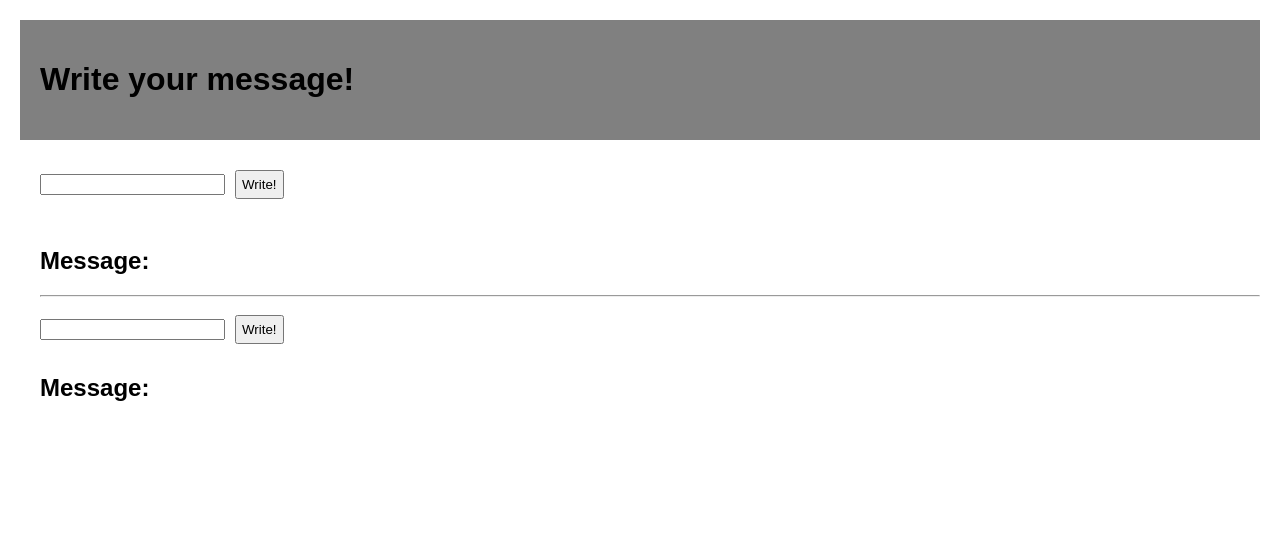
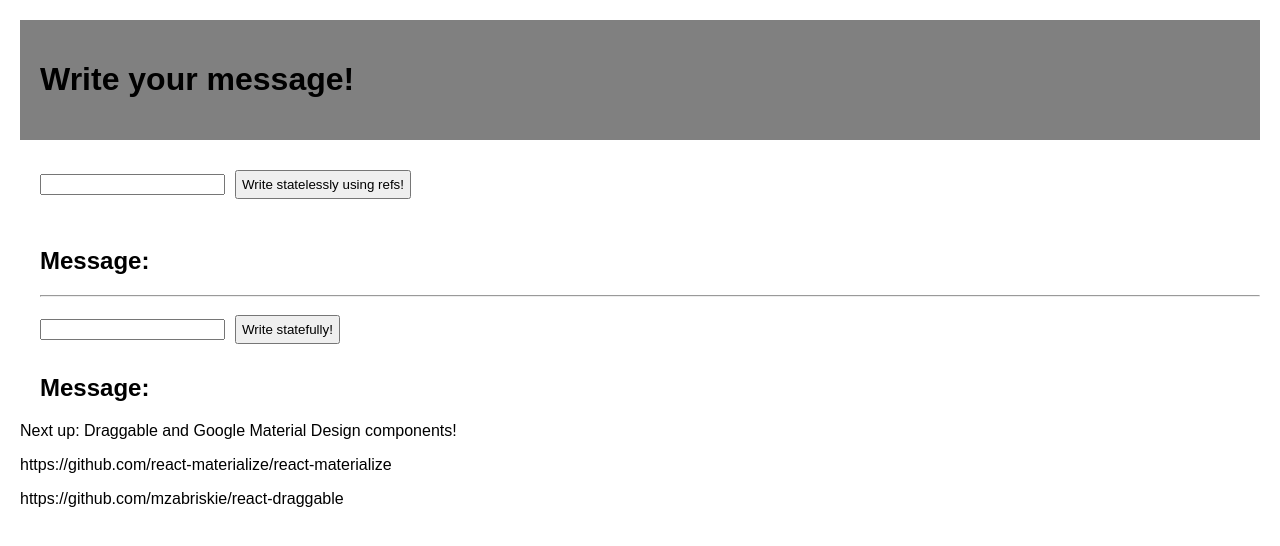
Before and after one commit to CJamesKeller/react-practice, a React (Create React App) app: page / in a window 1280 px wide. Shown: the top 546 px of the page. Built offline with nearby package versions, Linux system fonts and the light colour scheme.

Commit message:
planning

```diff
--- a/src/App.js
+++ b/src/App.js
@@ -33,6 +33,9 @@ class App extends React.Component {
                         <hr />
                         <StatefulInput />
                     </div>
+                    <p>Next up: Draggable and Google Material Design components!</p>
+                    <p>https://github.com/react-materialize/react-materialize</p>
+                    <p>https://github.com/mzabriskie/react-draggable</p>
                 </div>
             </div>
         );
--- a/src/components/SFWritingForm.js
+++ b/src/components/SFWritingForm.js
@@ -5,7 +5,7 @@ const SFWritingForm = ({ write }) => {
     return (
         <div>
             <input type="text" ref={node => input = node} />
-            <button onClick={() => write(input.value)}>Write!</button>
+            <button onClick={() => write(input.value)}>Write statelessly using refs!</button>
         </div>
     );
 }
--- a/src/components/StatefulInput.js
+++ b/src/components/StatefulInput.js
@@ -25,7 +25,7 @@ class StatefulInput extends React.Component {
                 <div>
                     <input type="text" onChange={this.handleChange} />
                     <button onClick={() => this.write(this.state.writing)}>
-                        Write!
+                        Write statefully!
                     </button>
                 </div>
                 <div>
```
